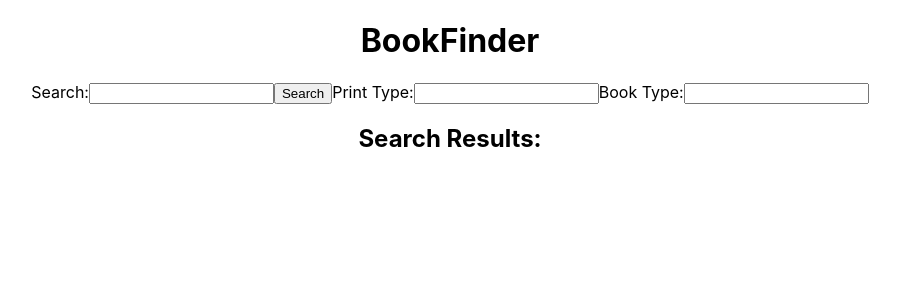
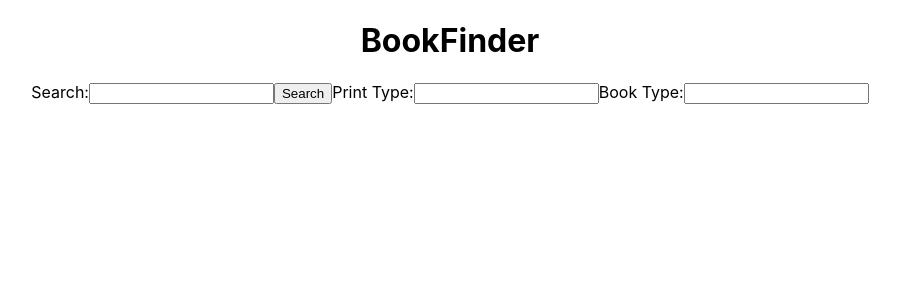
Before and after one commit to Cosmic-Noir/bookfinder, a React (Create React App) app: page / in a window 1280 px wide. Shown: the top 300 px of the page, without its empty margins (190-1090 px from the left). Built offline with nearby package versions, Linux system fonts and the light colour scheme.

Commit message:
Add constructor method with inital state and passed to bookList and book components

```diff
--- a/src/App.js
+++ b/src/App.js
@@ -4,6 +4,14 @@ import SearchForm from "./searchForm/searchForm";
 import BookList from "./bookList/bookList";
 
 class App extends Component {
+  constructor(props) {
+    super(props);
+    this.state = {
+      books: ["Something Silly", "Another Silly"],
+      showBookList: true
+    };
+  }
+
   render() {
     return (
       <div className="App">
@@ -11,7 +19,7 @@ class App extends Component {
           <h1>BookFinder</h1>
         </div>
         <SearchForm />
-        <BookList />
+        <BookList bookList={this.state.books} />
       </div>
     );
   }
--- a/src/book/book.js
+++ b/src/book/book.js
@@ -2,7 +2,11 @@ import React, { Component } from "react";
 
 class Book extends Component {
   render() {
-    return <h2>A book</h2>;
+    return (
+      <div className="book">
+        <h3 className="title">{}</h3>
+      </div>
+    );
   }
 }
 
--- a/src/bookList/bookList.js
+++ b/src/bookList/bookList.js
@@ -1,8 +1,12 @@
 import React, { Component } from "react";
+import Book from "../book/book";
 
 class BookList extends Component {
   render() {
-    return <h2>Search Results:</h2>;
+    const books = this.props.bookList.map((book, i) => (
+      <Book {...book} key={i} />
+    ));
+    return <div className="bookList">{books}</div>;
   }
 }
 
```
